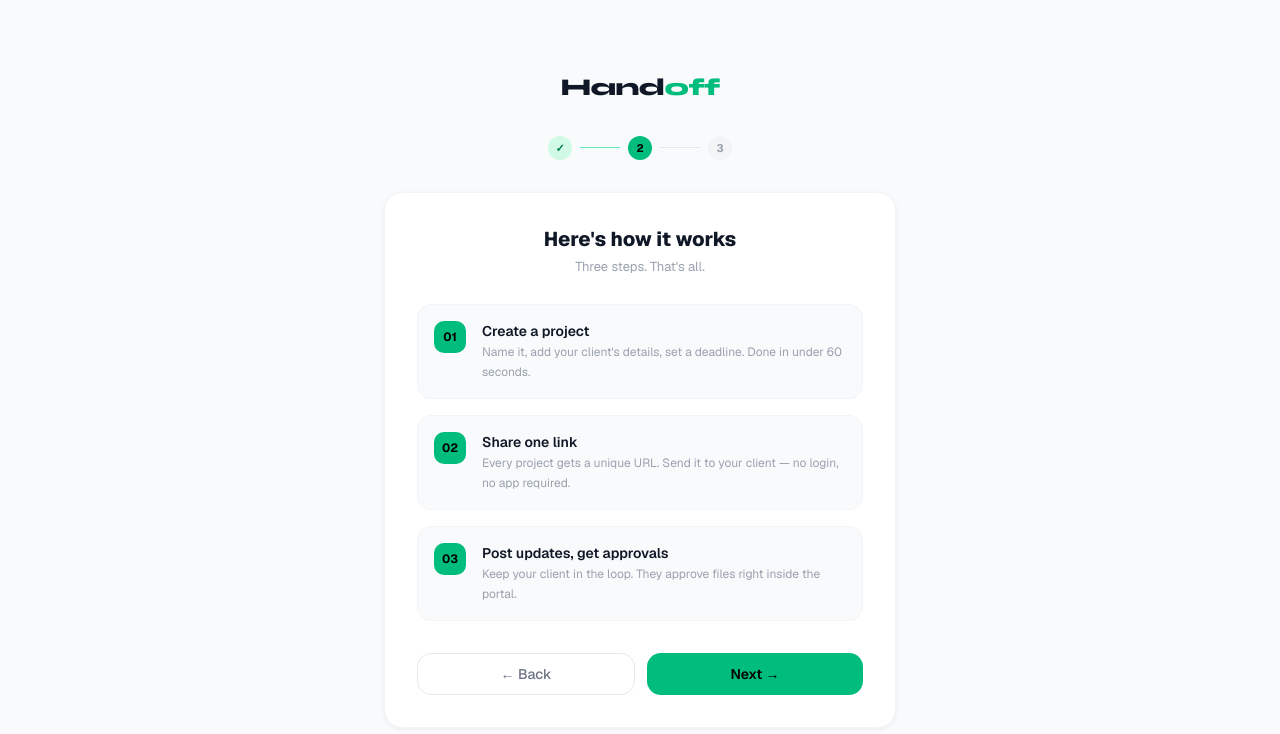
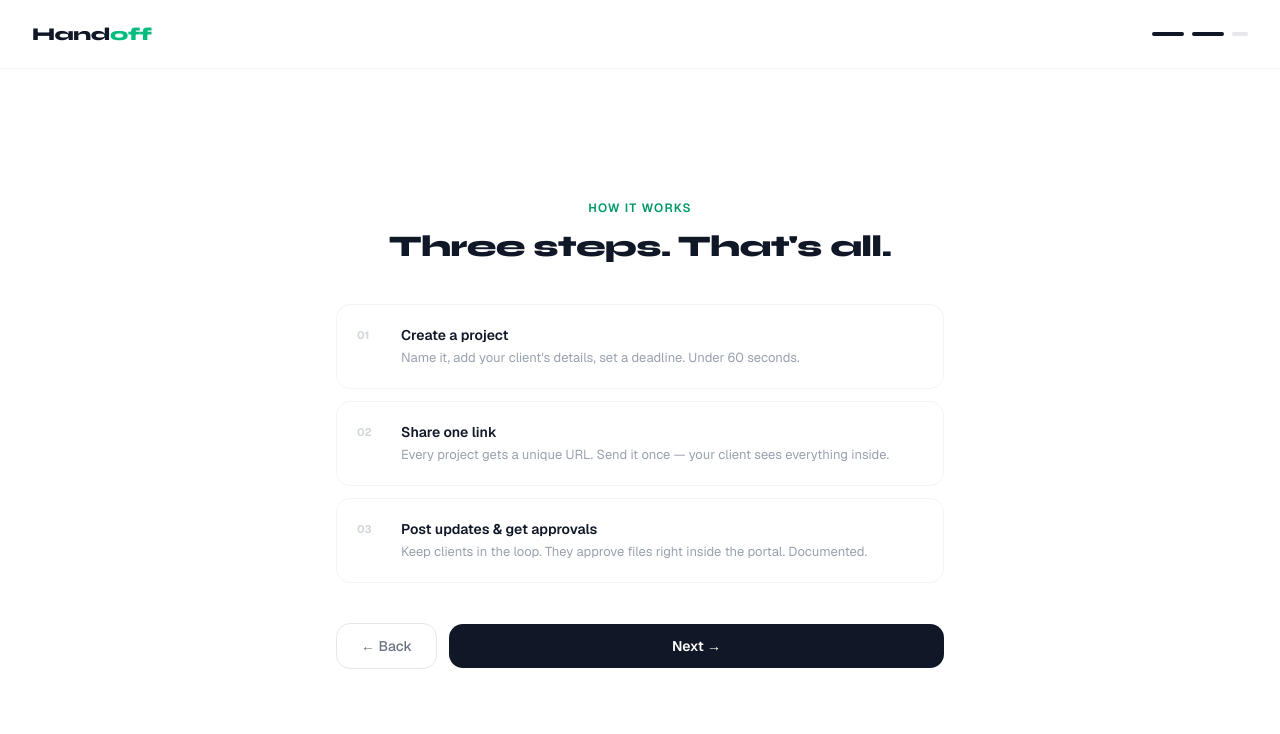
Before and after one commit to imprithviGit/Handoff, a Next.js app: page /onboarding in a window 1280 px wide. Both pictures are taken after a click on the button "Next →". Shown: the top 734 px of the page. Built offline with nearby package versions, Linux system fonts and the light colour scheme.

Commit message:
Redesign onboarding to full-screen clean premium layout with large video

```diff
--- a/src/app/onboarding/page.tsx
+++ b/src/app/onboarding/page.tsx
@@ -2,64 +2,43 @@
 
 import { useState } from "react";
 import { useRouter } from "next/navigation";
-
-const steps = [
-  {
-    id: 1,
-    label: "Welcome",
-  },
-  {
-    id: 2,
-    label: "How it works",
-  },
-  {
-    id: 3,
-    label: "You're ready",
-  },
-];
 
 export default function OnboardingPage() {
   const [step, setStep] = useState(1);
   const router = useRouter();
 
   return (
-    <div className="min-h-screen bg-[#F8FAFC] flex flex-col items-center justify-center px-4 py-12" style={{ fontFamily: "var(--font-geist), sans-serif" }}>
+    <div className="min-h-screen bg-white flex flex-col" style={{ fontFamily: "var(--font-geist), sans-serif" }}>
 
-      {/* Logo */}
-      <div className="mb-8">
-        <span className="text-2xl font-extrabold tracking-tight text-gray-900" style={{ fontFamily: "var(--font-syne), sans-serif" }}>
+      {/* Step 1 — Welcome + Video */}
+      {step === 1 && (
+        <div className="flex flex-col min-h-screen">
+          {/* Top bar */}
+          <div className="flex items-center justify-between px-8 py-5 border-b border-gray-100 shrink-0">
+            <span className="text-lg font-extrabold tracking-tight text-gray-900" style={{ fontFamily: "var(--font-syne), sans-serif" }}>
               Hand<span className="text-emerald-500">off</span>
             </span>
+            <div className="flex items-center gap-2">
+              {[1,2,3].map((n) => (
+                <div key={n} className={`h-1 rounded-full transition-all ${n === 1 ? "w-8 bg-gray-900" : "w-4 bg-gray-200"}`} />
+              ))}
+            </div>
           </div>
 
-      {/* Step indicators */}
-      <div className="flex items-center gap-2 mb-8">
-        {steps.map((s, i) => (
-          <div key={s.id} className="flex items-center gap-2">
-            <div className={`w-6 h-6 rounded-full flex items-center justify-center text-[11px] font-bold transition-all ${
-              step === s.id ? "bg-emerald-500 text-black" :
-              step > s.id  ? "bg-emerald-100 text-emerald-700" :
-                             "bg-gray-100 text-gray-400"
-            }`}>
-              {step > s.id ? "✓" : s.id}
-            </div>
-            {i < steps.length - 1 && <div className={`w-10 h-px ${step > s.id ? "bg-emerald-300" : "bg-gray-200"}`} />}
-          </div>
-        ))}
+          {/* Content */}
+          <div className="flex flex-1 flex-col items-center justify-start px-8 pt-10 pb-8 max-w-4xl mx-auto w-full">
+            <div className="text-center mb-8">
+              <p className="text-xs font-semibold text-emerald-600 uppercase tracking-widest mb-3">Welcome to Handoff</p>
+              <h1 className="text-3xl font-extrabold text-gray-900 tracking-tight" style={{ fontFamily: "var(--font-syne), sans-serif" }}>
+                Your client portal, in 30 seconds.
+              </h1>
+              <p className="text-sm text-gray-400 mt-2 max-w-md mx-auto">
+                Watch how freelancers share professional project updates — no email threads, no chaos.
+              </p>
             </div>
 
-      {/* Step 1 — Welcome + video */}
-      {step === 1 && (
-        <div className="w-full max-w-2xl">
-          <div className="bg-white rounded-2xl border border-gray-100 shadow-[0_1px_4px_rgba(0,0,0,0.06)] p-8 text-center">
-            <div className="w-12 h-12 rounded-2xl bg-emerald-50 border border-emerald-100 flex items-center justify-center mx-auto mb-4">
-              <span className="text-2xl">👋</span>
-            </div>
-            <h1 className="text-xl font-extrabold text-gray-900 mb-2">Welcome to Handoff</h1>
-            <p className="text-[13px] text-gray-400 mb-6 max-w-sm mx-auto">
-              You're 30 seconds away from sharing your first professional client portal. Watch how it works.
-            </p>
-            <div className="rounded-xl overflow-hidden border border-gray-200 mb-6">
+            {/* Video — large */}
+            <div className="w-full rounded-2xl overflow-hidden border border-gray-200 shadow-[0_8px_40px_rgba(0,0,0,0.10)] mb-8">
               <video
                 src="/handoff-intro.mp4"
                 autoPlay
@@ -69,9 +48,10 @@ export default function OnboardingPage() {
                 className="w-full block"
               />
             </div>
+
             <button
               onClick={() => setStep(2)}
-              className="cursor-pointer bg-emerald-500 hover:bg-emerald-400 text-black font-semibold text-sm px-8 py-3 rounded-xl transition-colors"
+              className="cursor-pointer bg-gray-900 hover:bg-gray-800 text-white font-semibold text-sm px-10 py-3 rounded-xl transition-colors"
             >
               Next →
             </button>
@@ -81,54 +61,65 @@ export default function OnboardingPage() {
 
       {/* Step 2 — How it works */}
       {step === 2 && (
-        <div className="w-full max-w-lg">
-          <div className="bg-white rounded-2xl border border-gray-100 shadow-[0_1px_4px_rgba(0,0,0,0.06)] p-8">
-            <h2 className="text-xl font-extrabold text-gray-900 mb-1 text-center">Here's how it works</h2>
-            <p className="text-[13px] text-gray-400 text-center mb-7">Three steps. That's all.</p>
+        <div className="flex flex-col min-h-screen">
+          {/* Top bar */}
+          <div className="flex items-center justify-between px-8 py-5 border-b border-gray-100 shrink-0">
+            <span className="text-lg font-extrabold tracking-tight text-gray-900" style={{ fontFamily: "var(--font-syne), sans-serif" }}>
+              Hand<span className="text-emerald-500">off</span>
+            </span>
+            <div className="flex items-center gap-2">
+              {[1,2,3].map((n) => (
+                <div key={n} className={`h-1 rounded-full transition-all ${n <= 2 ? "w-8 bg-gray-900" : "w-4 bg-gray-200"}`} />
+              ))}
+            </div>
+          </div>
 
-            <div className="space-y-4 mb-8">
+          <div className="flex flex-1 flex-col items-center justify-center px-8 py-12 max-w-2xl mx-auto w-full">
+            <div className="text-center mb-10">
+              <p className="text-xs font-semibold text-emerald-600 uppercase tracking-widest mb-3">How it works</p>
+              <h2 className="text-3xl font-extrabold text-gray-900 tracking-tight" style={{ fontFamily: "var(--font-syne), sans-serif" }}>
+                Three steps. That's all.
+              </h2>
+            </div>
+
+            <div className="w-full space-y-3 mb-10">
               {[
                 {
                   n: "01",
                   title: "Create a project",
-                  desc: "Name it, add your client's details, set a deadline. Done in under 60 seconds.",
-                  icon: "◈",
+                  desc: "Name it, add your client's details, set a deadline. Under 60 seconds.",
                 },
                 {
                   n: "02",
                   title: "Share one link",
-                  desc: "Every project gets a unique URL. Send it to your client — no login, no app required.",
-                  icon: "↗",
+                  desc: "Every project gets a unique URL. Send it once — your client sees everything inside.",
                 },
                 {
                   n: "03",
-                  title: "Post updates, get approvals",
-                  desc: "Keep your client in the loop. They approve files right inside the portal.",
-                  icon: "✦",
+                  title: "Post updates & get approvals",
+                  desc: "Keep clients in the loop. They approve files right inside the portal. Documented.",
                 },
               ].map((item) => (
-                <div key={item.n} className="flex items-start gap-4 p-4 rounded-xl bg-gray-50 border border-gray-100">
-                  <div className="w-8 h-8 rounded-lg bg-emerald-500 text-black flex items-center justify-center text-xs font-bold shrink-0">
-                    {item.n}
-                  </div>
+                <div key={item.n} className="flex items-start gap-5 p-5 rounded-xl border border-gray-100 hover:border-gray-200 transition-colors bg-white">
+                  <span className="text-[11px] font-bold text-gray-300 mt-0.5 w-6 shrink-0">{item.n}</span>
                   <div>
-                    <p className="text-sm font-semibold text-gray-900">{item.title}</p>
-                    <p className="text-[12px] text-gray-400 mt-0.5 leading-relaxed">{item.desc}</p>
+                    <p className="text-sm font-semibold text-gray-900 mb-0.5">{item.title}</p>
+                    <p className="text-[13px] text-gray-400 leading-relaxed">{item.desc}</p>
                   </div>
                 </div>
               ))}
             </div>
 
-            <div className="flex gap-3">
+            <div className="flex items-center gap-3 w-full">
               <button
                 onClick={() => setStep(1)}
-                className="cursor-pointer flex-1 py-2.5 rounded-xl border border-gray-200 text-sm font-medium text-gray-500 hover:border-gray-300 transition-all"
+                className="cursor-pointer px-6 py-3 rounded-xl border border-gray-200 text-sm font-medium text-gray-500 hover:border-gray-300 hover:text-gray-800 transition-all"
               >
                 ← Back
               </button>
               <button
                 onClick={() => setStep(3)}
-                className="cursor-pointer flex-1 py-2.5 rounded-xl bg-emerald-500 hover:bg-emerald-400 text-black font-semibold text-sm transition-colors"
+                className="cursor-pointer flex-1 py-3 rounded-xl bg-gray-900 hover:bg-gray-800 text-white font-semibold text-sm transition-colors"
               >
                 Next →
               </button>
@@ -139,38 +130,54 @@ export default function OnboardingPage() {
 
       {/* Step 3 — Ready */}
       {step === 3 && (
-        <div className="w-full max-w-md">
-          <div className="bg-white rounded-2xl border border-gray-100 shadow-[0_1px_4px_rgba(0,0,0,0.06)] p-8 text-center">
-            <div className="w-14 h-14 rounded-2xl bg-emerald-50 border border-emerald-100 flex items-center justify-center mx-auto mb-5">
-              <span className="text-3xl">🚀</span>
+        <div className="flex flex-col min-h-screen">
+          {/* Top bar */}
+          <div className="flex items-center justify-between px-8 py-5 border-b border-gray-100 shrink-0">
+            <span className="text-lg font-extrabold tracking-tight text-gray-900" style={{ fontFamily: "var(--font-syne), sans-serif" }}>
+              Hand<span className="text-emerald-500">off</span>
+            </span>
+            <div className="flex items-center gap-2">
+              {[1,2,3].map((n) => (
+                <div key={n} className="h-1 w-8 rounded-full bg-gray-900" />
+              ))}
             </div>
-            <h2 className="text-xl font-extrabold text-gray-900 mb-2">You're all set!</h2>
-            <p className="text-[13px] text-gray-400 leading-relaxed mb-3 max-w-xs mx-auto">
-              Your 14-day free trial starts now. Full access to everything — no credit card needed.
+          </div>
+
+          <div className="flex flex-1 flex-col items-center justify-center px-8 py-12 max-w-lg mx-auto w-full text-center">
+            <div className="w-12 h-12 rounded-xl bg-emerald-500 flex items-center justify-center mx-auto mb-6">
+              <svg className="w-6 h-6 text-black" viewBox="0 0 24 24" fill="none" stroke="currentColor" strokeWidth="2.5" strokeLinecap="round" strokeLinejoin="round">
+                <path d="M20 6L9 17l-5-5" />
+              </svg>
+            </div>
+
+            <h2 className="text-3xl font-extrabold text-gray-900 tracking-tight mb-3" style={{ fontFamily: "var(--font-syne), sans-serif" }}>
+              You're all set.
+            </h2>
+            <p className="text-sm text-gray-400 mb-3 leading-relaxed">
+              Your 14-day free trial is active. Full access to everything — no credit card needed.
             </p>
 
-            <div className="bg-emerald-50 border border-emerald-100 rounded-xl px-4 py-3 mb-7 flex items-center justify-center gap-2">
-              <span className="w-2 h-2 rounded-full bg-emerald-500 animate-pulse" />
+            <div className="flex items-center gap-2 mb-10 bg-emerald-50 border border-emerald-100 rounded-full px-4 py-2">
+              <span className="w-1.5 h-1.5 rounded-full bg-emerald-500 animate-pulse" />
               <p className="text-[12px] font-semibold text-emerald-700">14-day free trial active</p>
             </div>
 
-            <div className="space-y-2.5">
             <button
               onClick={() => router.push("/dashboard")}
-                className="cursor-pointer w-full py-3 rounded-xl bg-gray-900 hover:bg-gray-800 text-white font-semibold text-sm transition-colors"
+              className="cursor-pointer w-full py-3.5 rounded-xl bg-emerald-500 hover:bg-emerald-400 text-black font-bold text-sm transition-colors mb-3"
             >
               Create my first project →
             </button>
             <button
               onClick={() => router.push("/dashboard")}
-                className="cursor-pointer w-full py-2.5 text-[12px] text-gray-400 hover:text-gray-600 transition-colors"
+              className="cursor-pointer text-[12px] text-gray-400 hover:text-gray-600 transition-colors"
             >
               Go to dashboard
             </button>
           </div>
         </div>
-        </div>
       )}
+
     </div>
   );
 }
```
Lines whose indentation alone changed are shown as unchanged.
